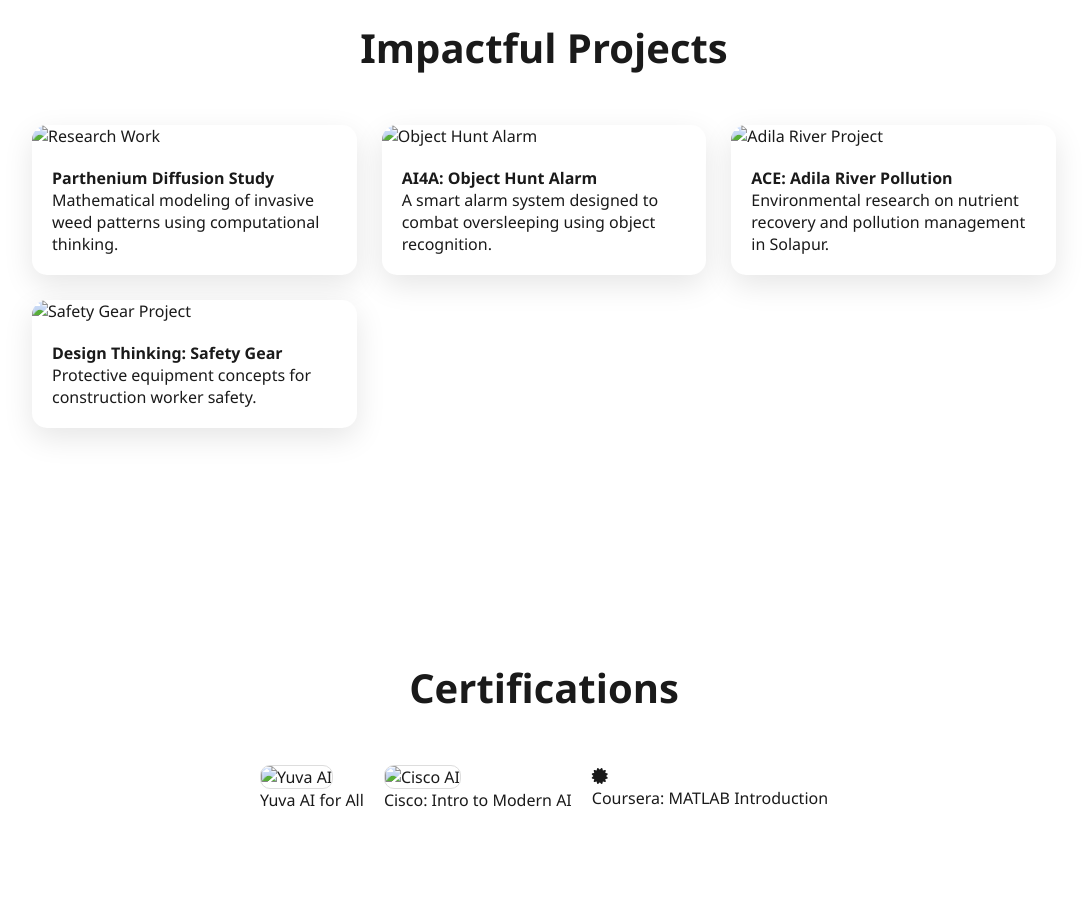
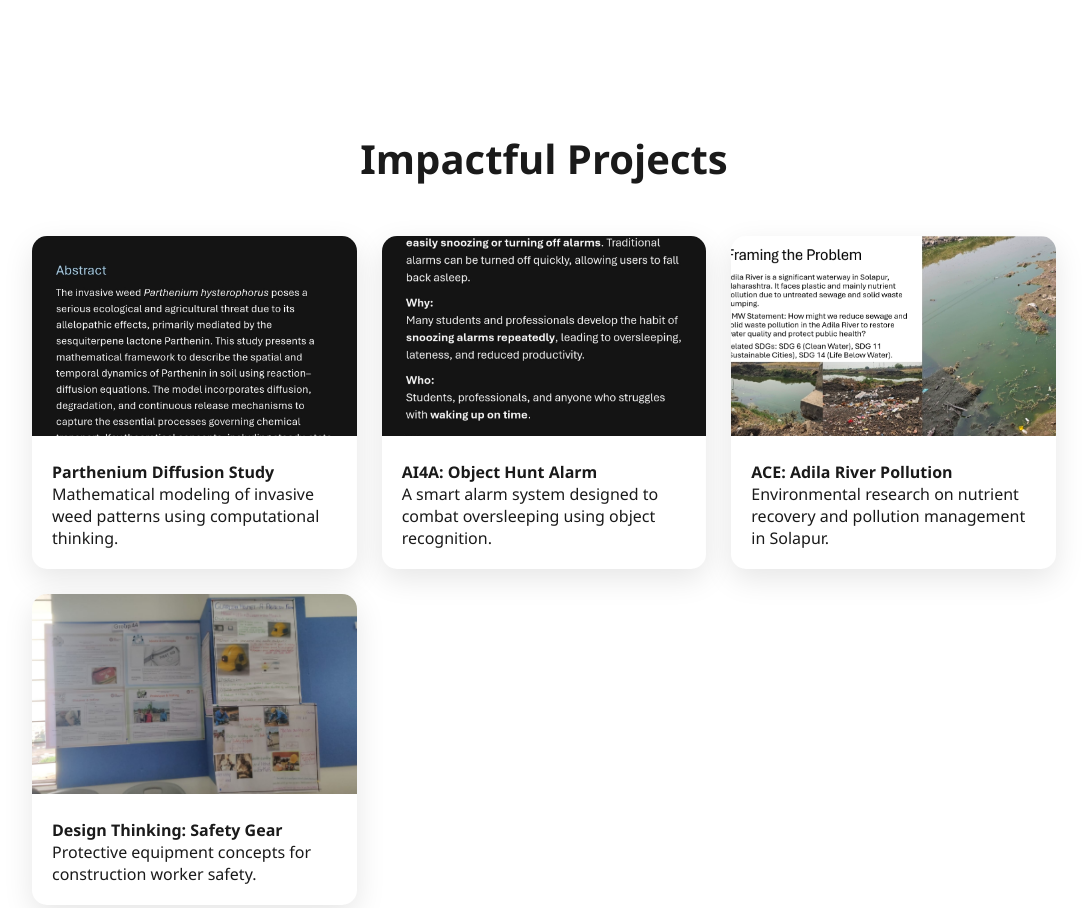
Before and after one commit to HariniVerse123/portfolio1, a plain HTML site: page index.html in a window 1280 px wide. Shown: the part 1360-2268 px from the top of the page, without its empty margins (96-1183 px from the left). Drawn offline with Linux system fonts and the light colour scheme.

Commit message:
Update index.html

```diff
--- a/index.html
+++ b/index.html
@@ -38,7 +38,7 @@
             </div>
         </div>
         <div class="hero-image reveal">
-            <img src="profile.jpg" alt="Tulsi Shree Harini">
+            <img src="profile.jpeg" alt="Tulsi Shree Harini">
         </div>
     </section>
 
@@ -72,28 +72,28 @@
         <h2 class="section-title">Impactful Projects</h2>
         <div class="project-grid">
             <div class="project-card">
-                <img src="research.jpg" alt="Research Work">
+                <img src="research.jpeg" alt="Research Work">
                 <div class="project-info">
                     <h4>Parthenium Diffusion Study</h4>
                     <p>Mathematical modeling of invasive weed patterns using computational thinking.</p>
                 </div>
             </div>
             <div class="project-card">
-                <img src="object-hunt.jpg" alt="Object Hunt Alarm">
+                <img src="object-hunt.jpeg" alt="Object Hunt Alarm">
                 <div class="project-info">
                     <h4>AI4A: Object Hunt Alarm</h4>
                     <p>A smart alarm system designed to combat oversleeping using object recognition.</p>
                 </div>
             </div>
             <div class="project-card">
-                <img src="adila-river.jpg" alt="Adila River Project">
+                <img src="adila-river.jpeg" alt="Adila River Project">
                 <div class="project-info">
                     <h4>ACE: Adila River Pollution</h4>
                     <p>Environmental research on nutrient recovery and pollution management in Solapur.</p>
                 </div>
             </div>
             <div class="project-card">
-                <img src="safety-gear.jpg" alt="Safety Gear Project">
+                <img src="safety-gear.jpeg" alt="Safety Gear Project">
                 <div class="project-info">
                     <h4>Design Thinking: Safety Gear</h4>
                     <p>Protective equipment concepts for construction worker safety.</p>
@@ -107,11 +107,11 @@
         <h2 class="section-title">Certifications</h2>
         <div class="cert-grid">
             <div class="cert-item">
-                <img src="yuva-ai.jpg" alt="Yuva AI">
+                <img src="yuva-ai.jpeg" alt="Yuva AI">
                 <p>Yuva AI for All</p>
             </div>
             <div class="cert-item">
-                <img src="cisco-ai.jpg" alt="Cisco AI">
+                <img src="cisco-ai.jpeg" alt="Cisco AI">
                 <p>Cisco: Intro to Modern AI</p>
             </div>
             <div class="cert-item">
```
